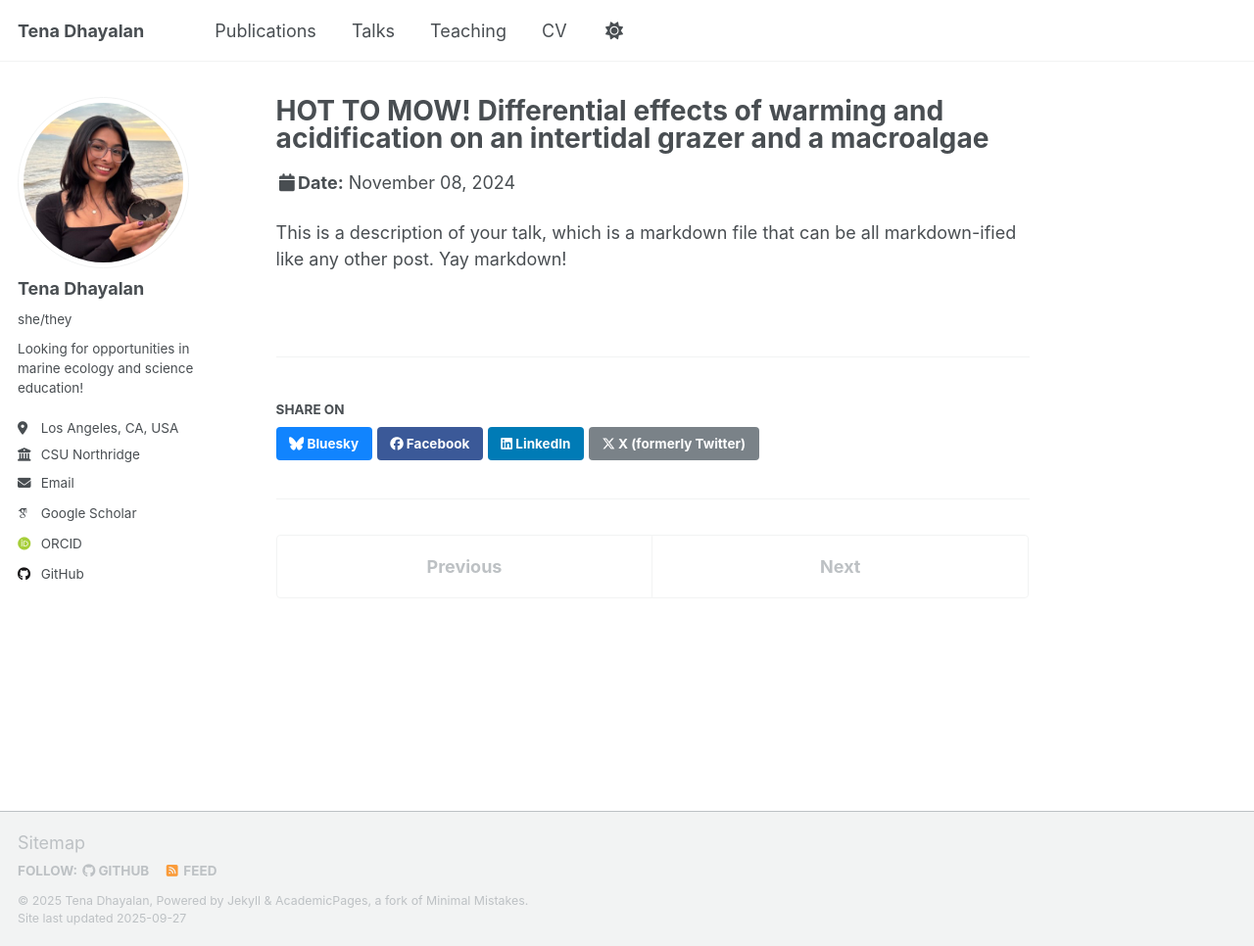
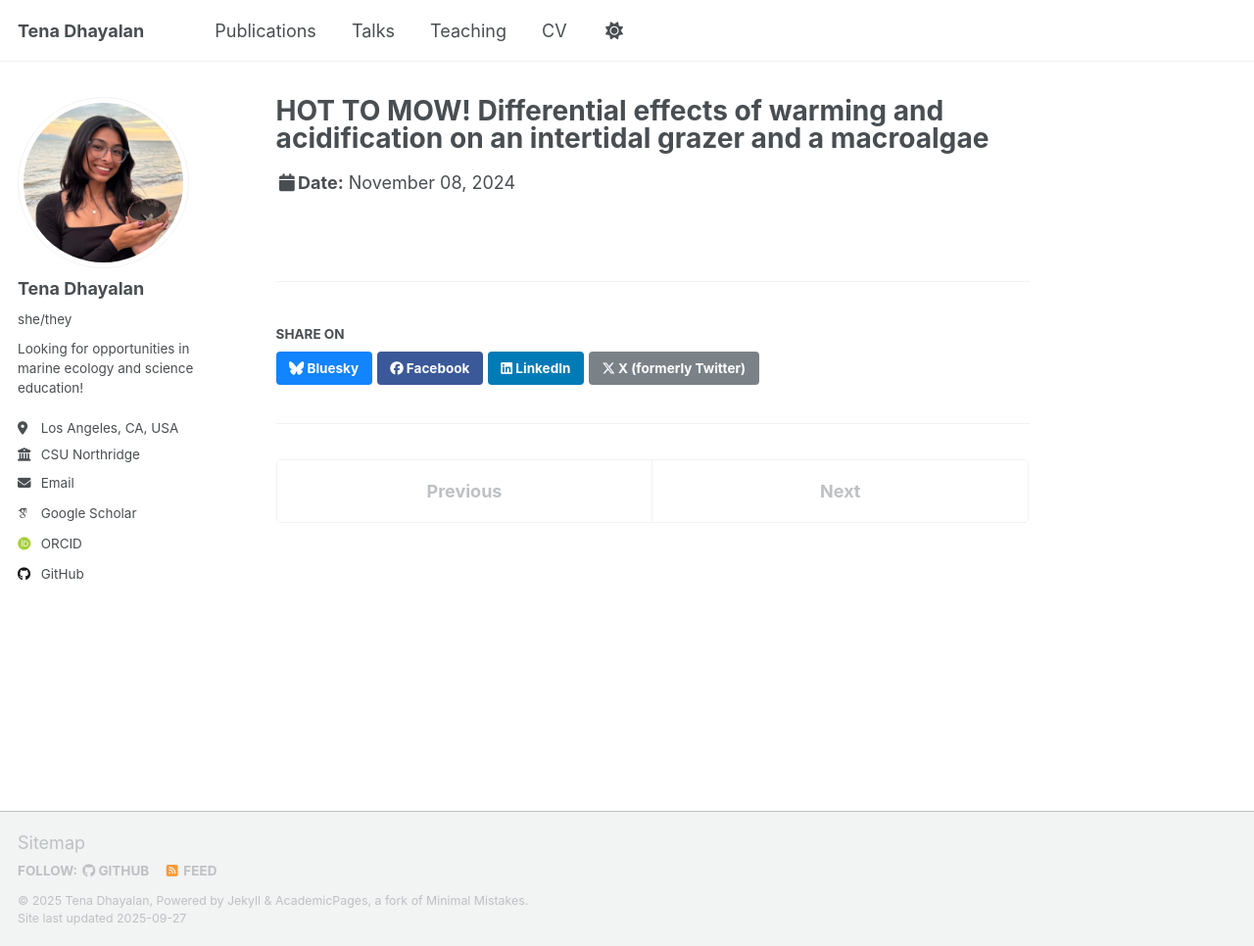
Before and after one commit to tenadhayalan/tenadhayalan.github.io, a Jekyll site: the page built from _talks/2024-wsn.md, in a window 1280 px wide and 966 px high. Shown: the whole window at 98% size. Built offline with Jekyll 4.4.1, drawn with Linux system fonts in a browser that asks for light colours; some web fonts are replaced; a script that is not in the unit is left out.

Commit message:
updated talks

```diff
--- a/_talks/2024-wsn.md
+++ b/_talks/2024-wsn.md
@@ -3,9 +3,7 @@ title: "HOT TO MOW! Differential effects of warming and acidification on an inte
 collection: talks
 type: "Talk"
 permalink: /talks/2024-wsn
-meeting: "Western Society of Naturalists"
+venue: "Western Society of Naturalists"
 date: 2024-11-8
 location: "Portland, OR, USA"
 ---
-
-This is a description of your talk, which is a markdown file that can be all markdown-ified like any other post. Yay markdown!
```
Also changed, not shown: _talks/2025-csunposium.md (+1 -3 lines).
